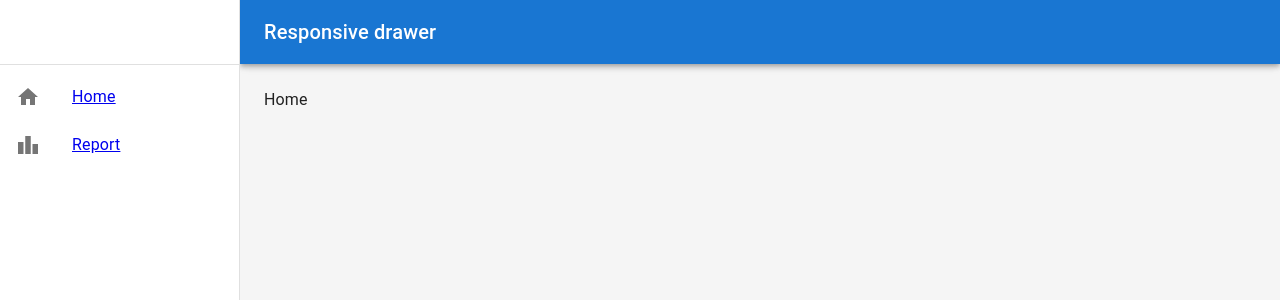
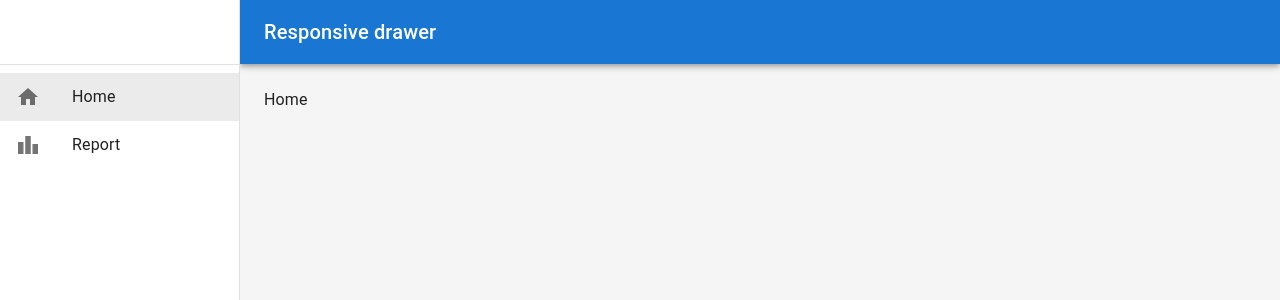
Before and after one commit to boon2187/household-app, a React (Create React App) app: page / in a window 1280 px wide. Shown: the top 300 px of the page. Built offline with nearby package versions, Linux system fonts and the light colour scheme.

Commit message:
メニューアイテムに背景とtext-dcorationなどを設定

```diff
--- a/src/components/common/SideBar.tsx
+++ b/src/components/common/SideBar.tsx
@@ -1,5 +1,5 @@
 import { Box, Drawer, Toolbar } from "@mui/material";
-import React from "react";
+import React, { CSSProperties } from "react";
 import Divider from "@mui/material/Divider";
 // import InboxIcon from "@mui/icons-material/MoveToInbox";
 import List from "@mui/material/List";
@@ -42,13 +42,32 @@ function SideBar({
     { text: "Report", path: "/report", icon: LeaderboardIcon },
   ];
 
+  const baseLinkStyle: CSSProperties = {
+    textDecoration: "none",
+    color: "inherit",
+    display: "block",
+  };
+
+  const acriveLinkStyle: CSSProperties = {
+    backgroundColor: "rgba(0, 0, 0, 0.08)",
+  };
+
   const drawer = (
     <div>
       <Toolbar />
       <Divider />
       <List>
         {MenuItems.map((item, index) => (
-          <NavLink to={item.path}>
+          <NavLink
+            key={item.text}
+            to={item.path}
+            style={({ isActive }) => {
+              return {
+                ...baseLinkStyle,
+                ...(isActive ? acriveLinkStyle : {}),
+              };
+            }}
+          >
             <ListItem key={index} disablePadding>
               <ListItemButton>
                 <ListItemIcon>
```
